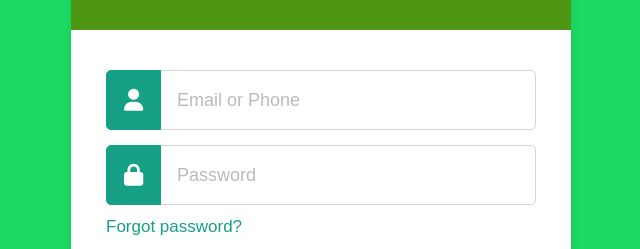
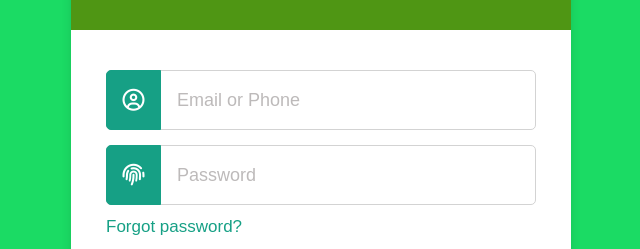
Before and after one commit to Theodorio/Go-project, a plain HTML site: page index.html in a window 1280 px wide. Shown: the part 244-493 px from the top of the page, 319-959 px from the left. Drawn offline with Linux system fonts and the light colour scheme; a web font is replaced by a local one.

Commit message:
Updated index.html
changed the user and password icon respectively

```diff
--- a/index.html
+++ b/index.html
@@ -1,4 +1,5 @@
-<html>
+<!DOCTYPE html>
+<html lang="en">
 <head>
   <meta charset="utf-8" />
   <meta name="viewport" content="width=device-width, initial-scale=1.0" />
@@ -12,11 +13,11 @@
     <div class="title"><span>Login Form</span></div>
     <form action="#">
       <div class="row">
-        <i class="fas fa-user"></i>
+        <i class="fa-regular fa-circle-user"></i>
         <input type="text" placeholder="Email or Phone" required />
       </div>
       <div class="row">
-        <i class="fas fa-lock"></i>
+        <i class="fa-solid fa-fingerprint"></i>
         <input type="password" placeholder="Password" required />
       </div>
       <div class="pass"><a href="#">Forgot password?</a></div>
```
